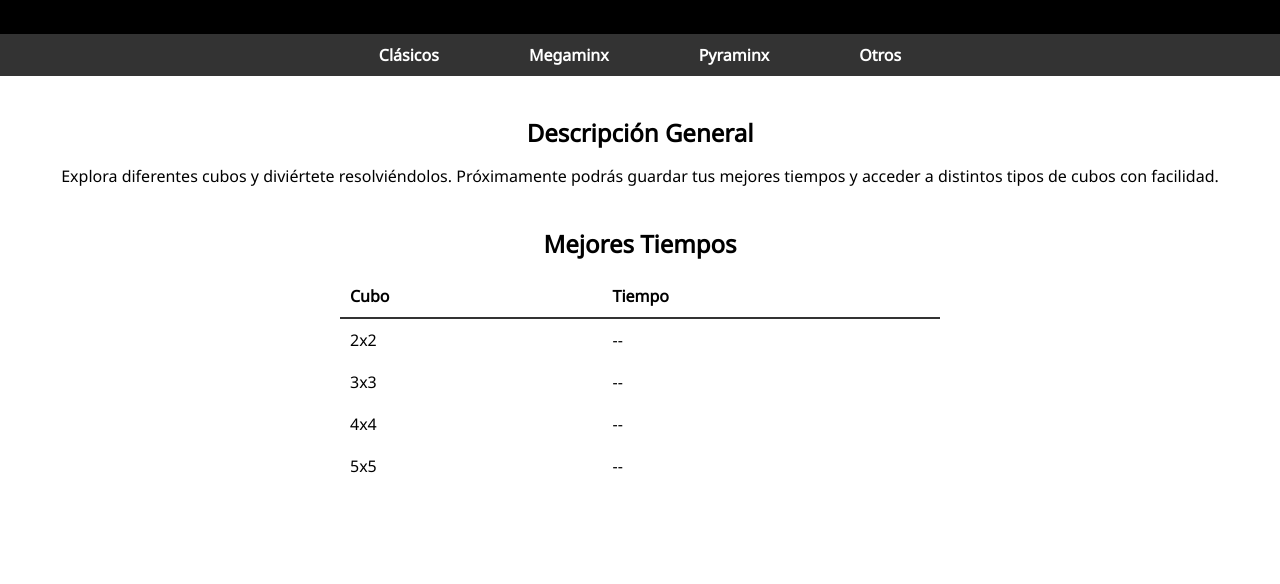
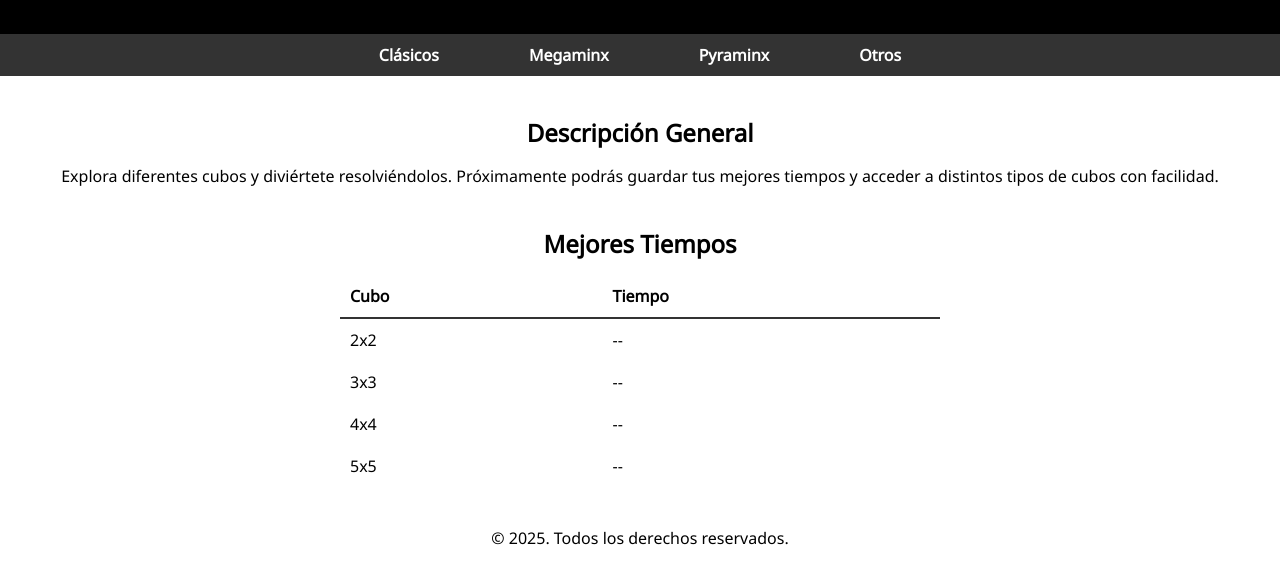
Before and after one commit to DandyS58/RubikSimulator3D, a plain HTML site: page index.html in a window 1280 px wide. Shown: the part 56-640 px from the top of the page. Drawn offline with Linux system fonts and the light colour scheme.

Commit message:
footer movido
2x2.html ya no tiene footer. index.html ahora tiene footer

```diff
--- a/index.html
+++ b/index.html
@@ -171,5 +171,10 @@
         </table>
     </div>
 
+    <!-- Footer -->
+    <footer>
+        <p>&copy; 2025. Todos los derechos reservados.</p>
+    </footer>
+
 </body>
 </html>
```
Also changed, not shown: src/cubes_htmls/2x2.html (+1 -4 lines).
